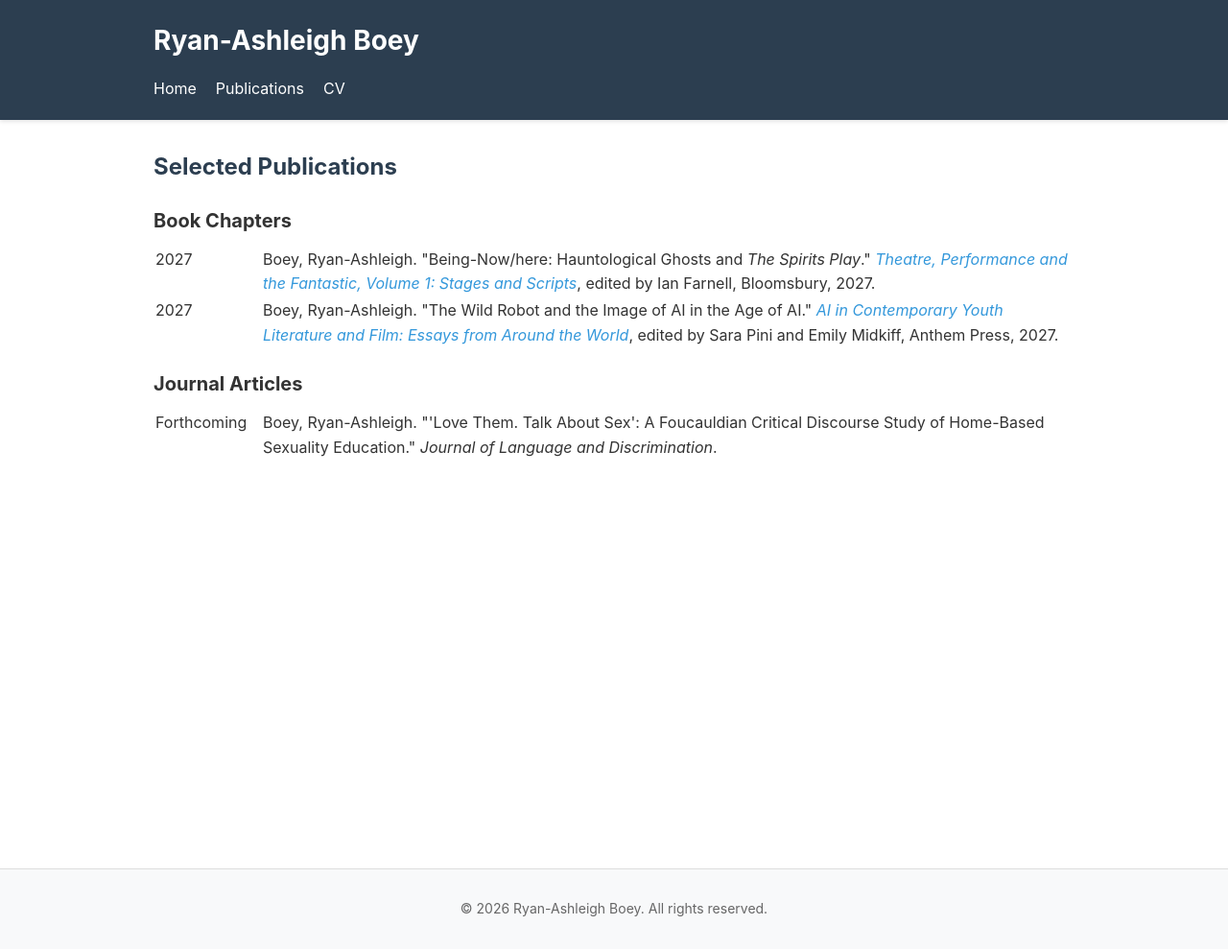
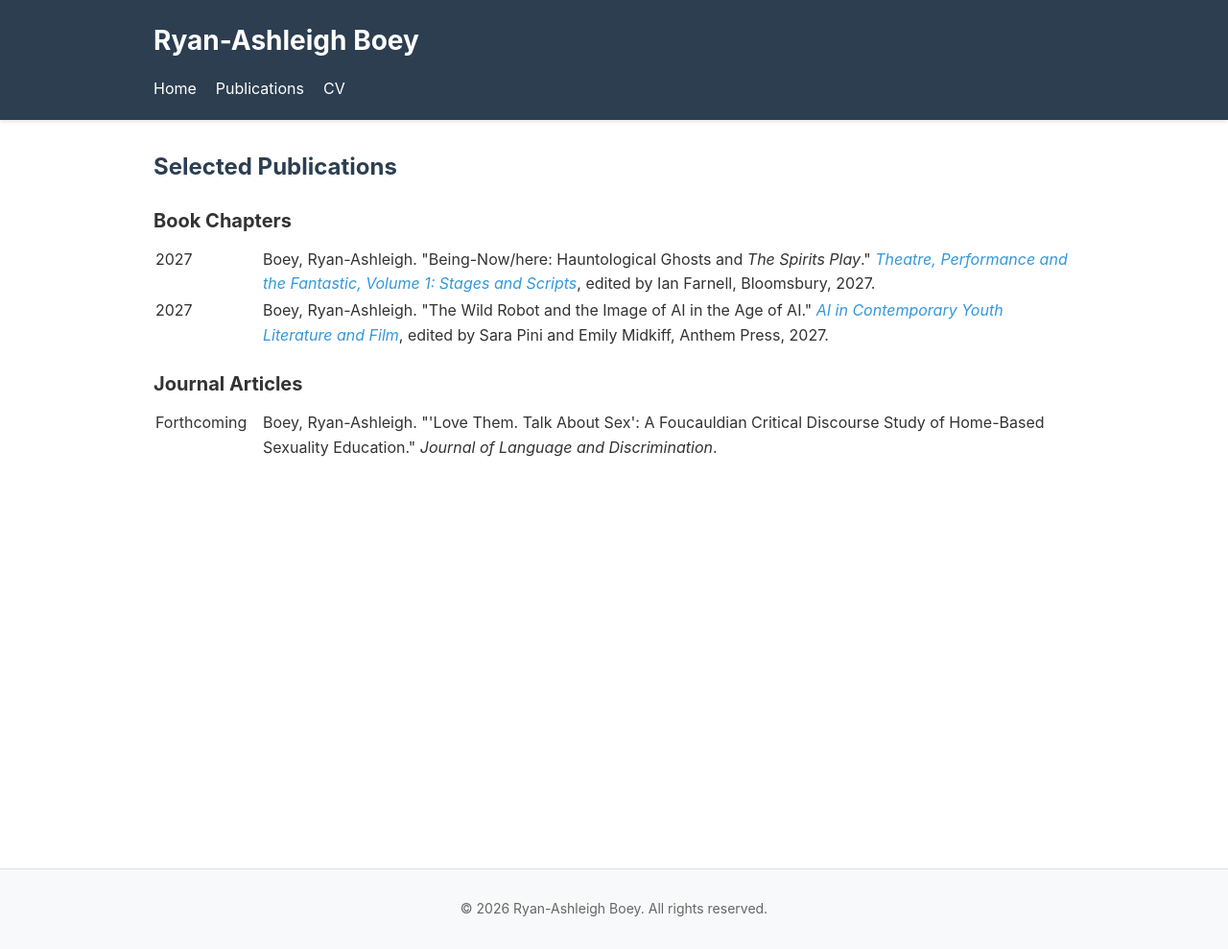
Before and after one commit to r-boey/r-boey.github.io, a Jekyll site: the page built from publications/index.md, in a window 1280 px wide. Shown: the whole page at 96% size. Built offline with Jekyll 4.4.1, drawn with Linux system fonts in a browser that asks for light colours.

Commit message:
Update index.md

```diff
--- a/publications/index.md
+++ b/publications/index.md
@@ -25,7 +25,7 @@ title: Selected Publications
       Boey, Ryan-Ashleigh. "The Wild Robot and the Image of AI in the Age
       of AI."
       <a href="https://anthempress.com/books/ai-in-contemporary-youth-literature-and-film-hb">
-        <em>AI in Contemporary Youth Literature and Film: Essays from Around the World</em></a>,
+        <em>AI in Contemporary Youth Literature and Film</em></a>,
       edited by Sara Pini and Emily Midkiff, Anthem Press, 2027.
     </td>
   </tr>
```
